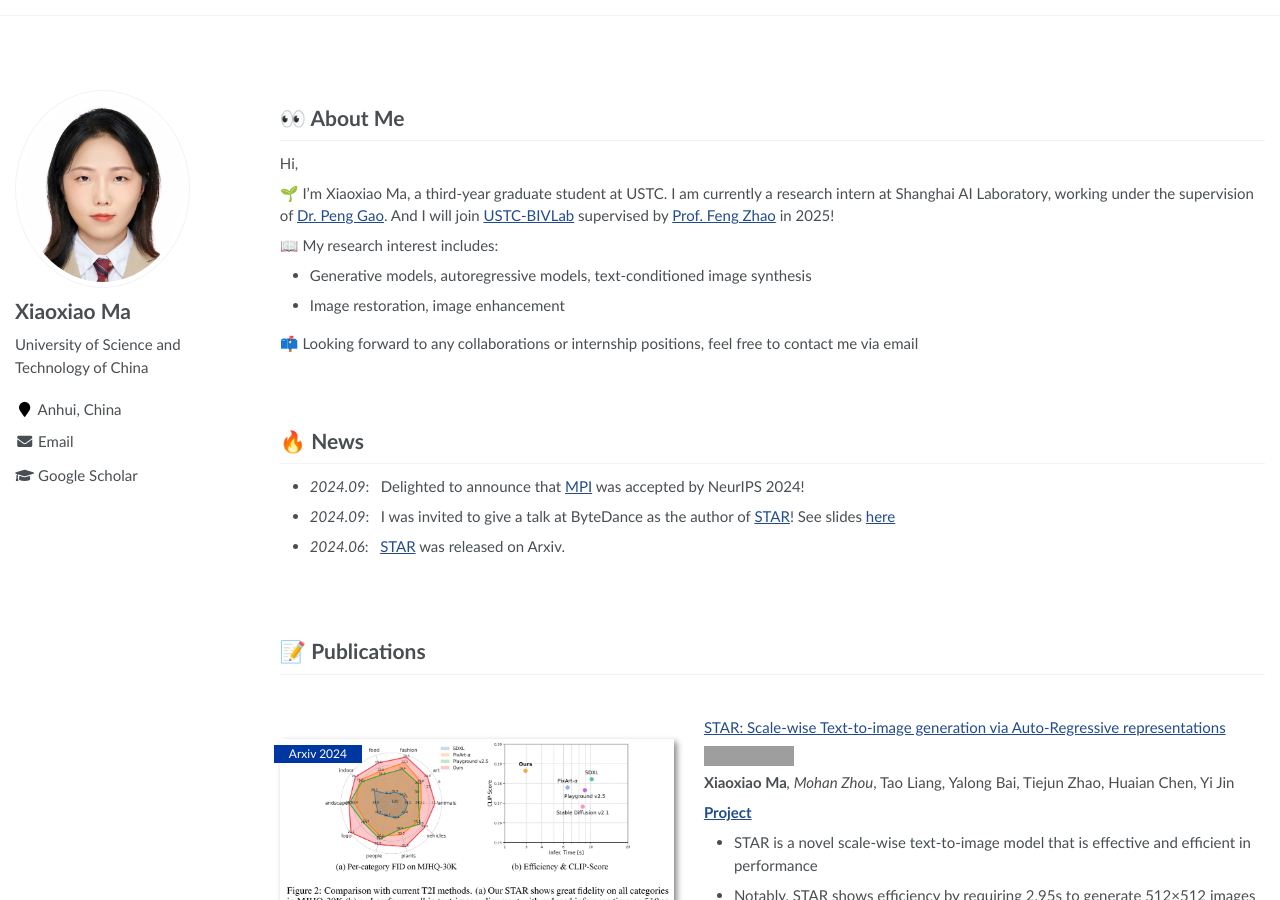
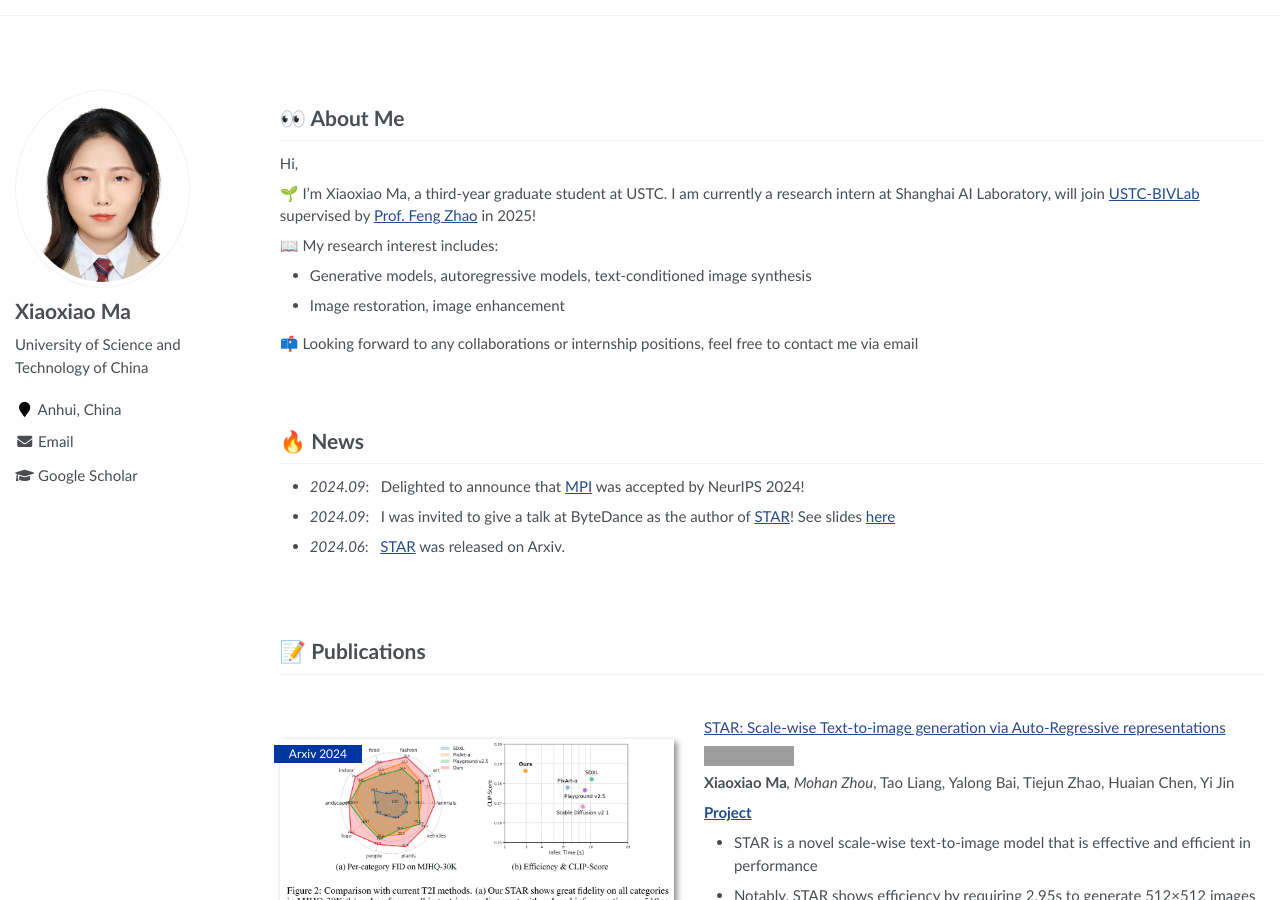
Before and after one commit to krennic999/krennic999.github.io, a Jekyll site: the page built from _pages/about.md, in a window 1280 px wide and 900 px high. Built offline with Jekyll 4.4.1, drawn with Linux system fonts in a browser that asks for light colours; grey boxes are pictures that could not be loaded.

Commit message:
Update about.md

```diff
--- a/_pages/about.md
+++ b/_pages/about.md
@@ -22,7 +22,7 @@ redirect_from:
 
 Hi,
 
-🌱 I’m Xiaoxiao Ma, a third-year graduate student at USTC. I am currently a research intern at Shanghai AI Laboratory, working under the supervision of [Dr. Peng Gao](https://scholar.google.com/citations?user=_go6DPsAAAAJ). And I will join [USTC-BIVLab](https://bivlab123.github.io/) supervised by [Prof. Feng Zhao](https://scholar.google.com/citations?user=r6CvuOUAAAAJ) in 2025!
+🌱 I’m Xiaoxiao Ma, a third-year graduate student at USTC. I am currently a research intern at Shanghai AI Laboratory, will join [USTC-BIVLab](https://bivlab123.github.io/) supervised by [Prof. Feng Zhao](https://scholar.google.com/citations?user=r6CvuOUAAAAJ) in 2025!
 
 📖 My research interest includes:
   - Generative models, autoregressive models, text-conditioned image synthesis
```
